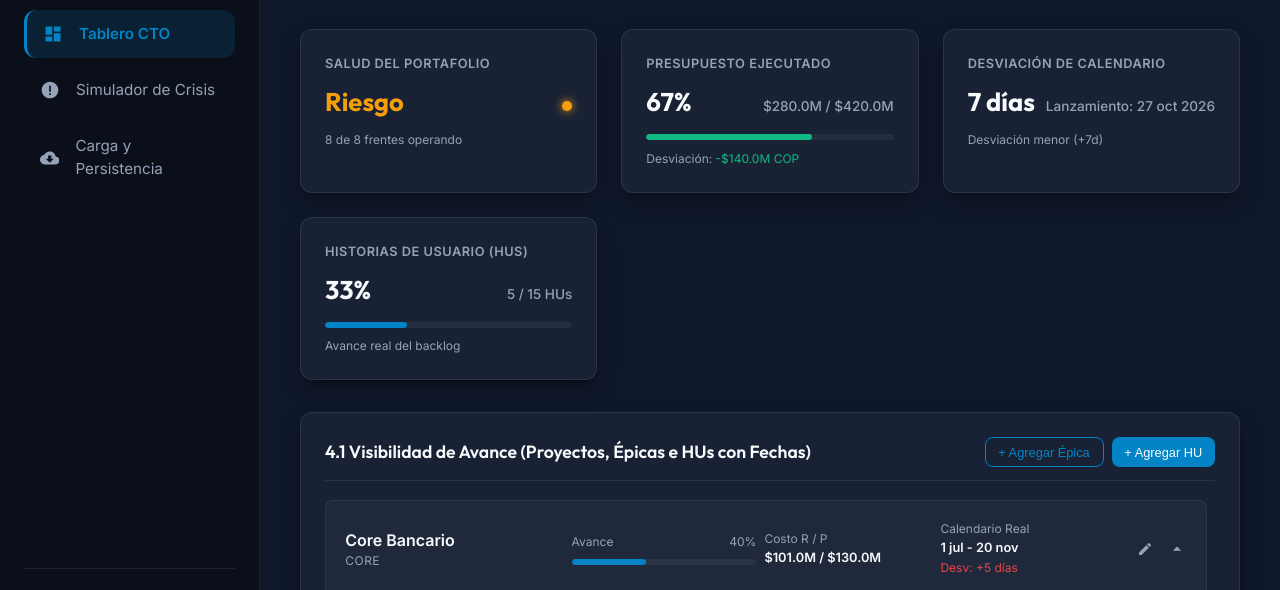
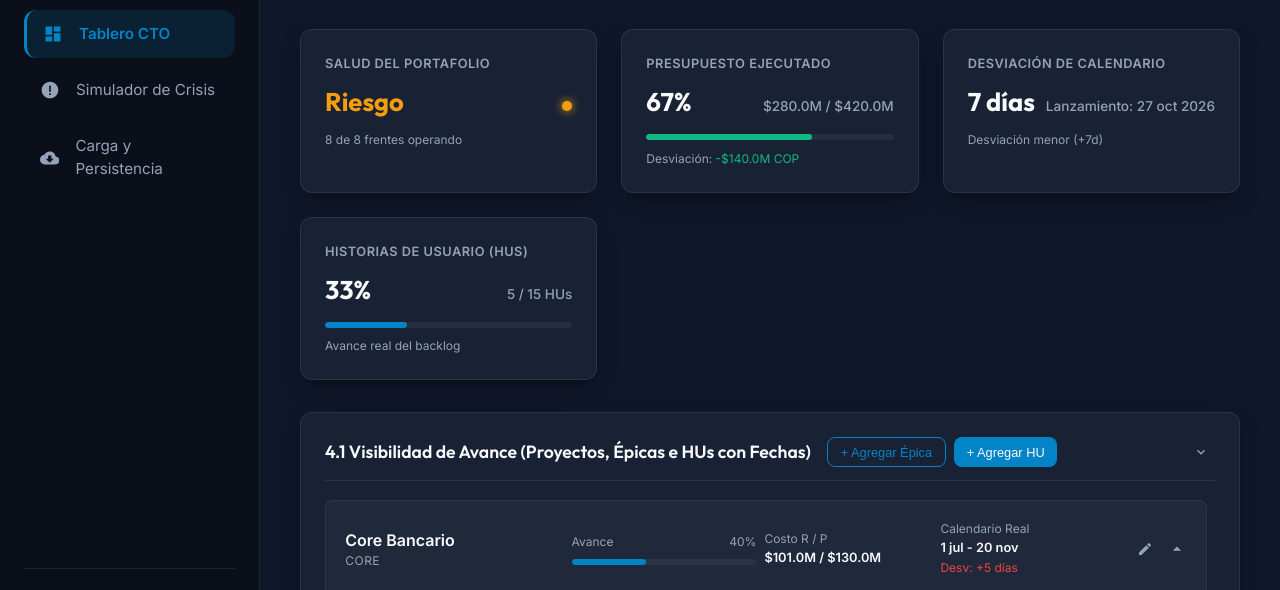
Before and after one commit to Mawiichoo/vanti, a plain HTML site: page index.html in a window 1280 px wide. Shown: the part 137-727 px from the top of the page. Drawn offline with nearby package versions, Linux system fonts and the light colour scheme.

Commit message:
Add minimize/collapse functionality to all main panels

```diff
--- a/app.js
+++ b/app.js
@@ -652,6 +652,27 @@ function setupEventListeners() {
     document.getElementById("burndown-epic-select").addEventListener("change", (e) => {
         selectedBurndownEpic = e.target.value;
         updateBurndownChart();
+    });
+
+    // Dynamic Panel Collapse Buttons Injection
+    document.querySelectorAll(".panel").forEach(panel => {
+        const header = panel.querySelector(".panel-header");
+        if (!header) return;
+
+        if (header.querySelector(".panel-collapse-btn")) return;
+
+        const collapseBtn = document.createElement("button");
+        collapseBtn.className = "panel-collapse-btn";
+        collapseBtn.type = "button";
+        collapseBtn.innerHTML = `<svg viewBox="0 0 24 24" width="16" height="16" fill="currentColor"><path d="M16.59 8.59L12 13.17 7.41 8.59 6 10l6 6 6-6z"/></svg>`;
+        collapseBtn.title = "Minimizar / Maximizar Panel";
+
+        collapseBtn.addEventListener("click", (e) => {
+            e.stopPropagation();
+            panel.classList.toggle("panel-collapsed");
+        });
+
+        header.appendChild(collapseBtn);
     });
 }
 
--- a/styles.css
+++ b/styles.css
@@ -472,11 +472,54 @@ select.select-sm:focus {
 
 .panel-header {
     display: flex;
-    justify-content: space-between;
+    justify-content: flex-start; /* Group items to the left, collapse button will push to right */
     align-items: center;
     border-bottom: 1px solid var(--glass-border);
     padding-bottom: 0.8rem;
     margin-bottom: 1.2rem;
+    gap: 1rem;
+}
+
+.panel-collapse-btn {
+    background: transparent;
+    border: none;
+    color: var(--text-muted);
+    cursor: pointer;
+    display: flex;
+    align-items: center;
+    justify-content: center;
+    padding: 6px;
+    border-radius: 4px;
+    transition: all var(--transition-speed);
+    margin-left: auto; /* Pushes the collapse button to the extreme right */
+}
+
+.panel-collapse-btn:hover {
+    color: var(--text-main);
+    background: rgba(255, 255, 255, 0.08);
+}
+
+.panel-collapse-btn svg {
+    transition: transform var(--transition-speed) cubic-bezier(0.4, 0, 0.2, 1);
+}
+
+/* Collapsed Panel state styling */
+.panel.panel-collapsed {
+    padding-bottom: 0.8rem; /* Minimize padding when collapsed */
+}
+
+.panel.panel-collapsed .panel-header {
+    margin-bottom: 0;
+    border-bottom: none;
+    padding-bottom: 0;
+}
+
+.panel.panel-collapsed .panel-content {
+    display: none !important;
+}
+
+.panel.panel-collapsed .panel-collapse-btn svg {
+    transform: rotate(-90deg); /* Point left/up when collapsed */
 }
 
 .panel-title {
```
